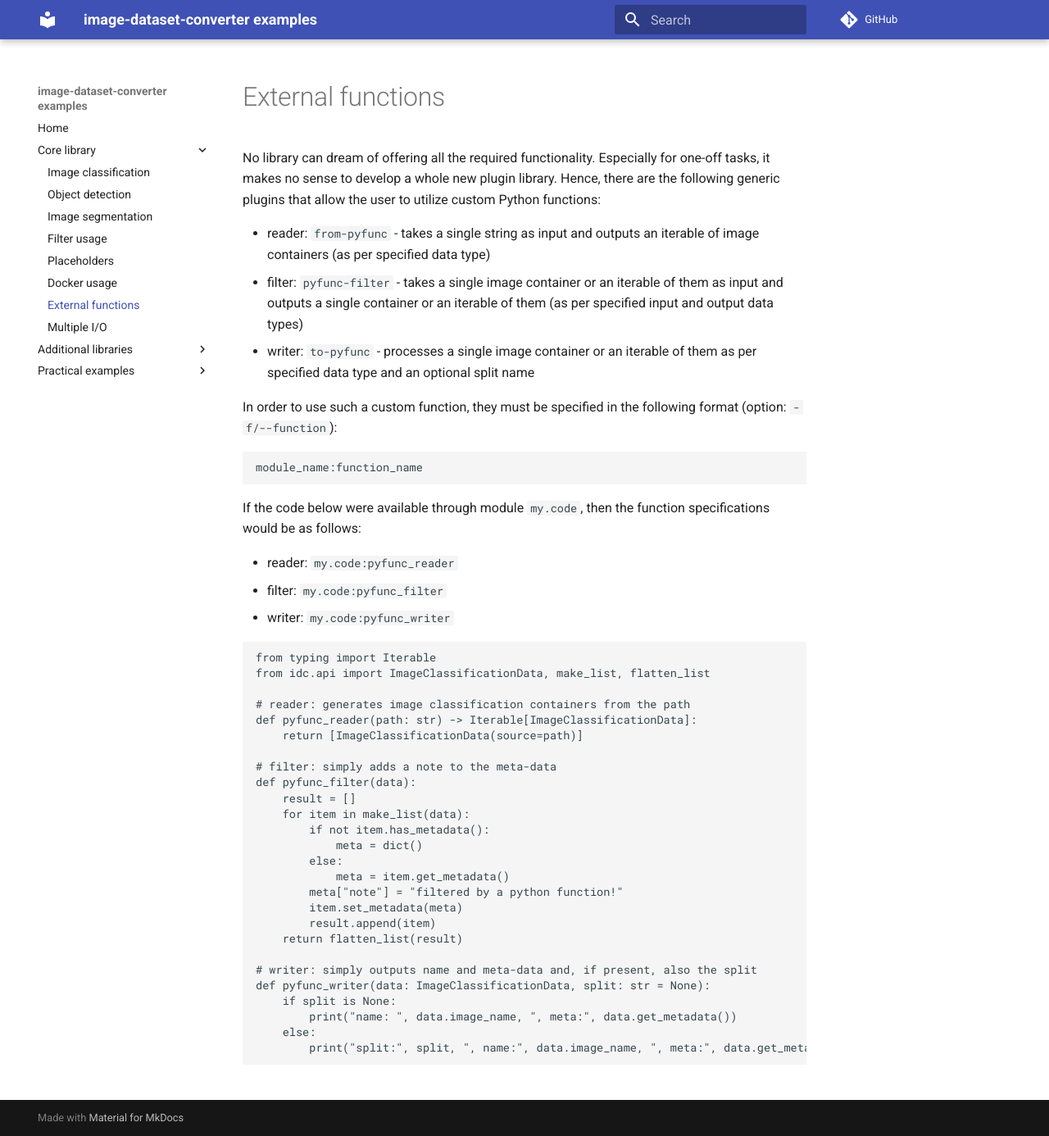
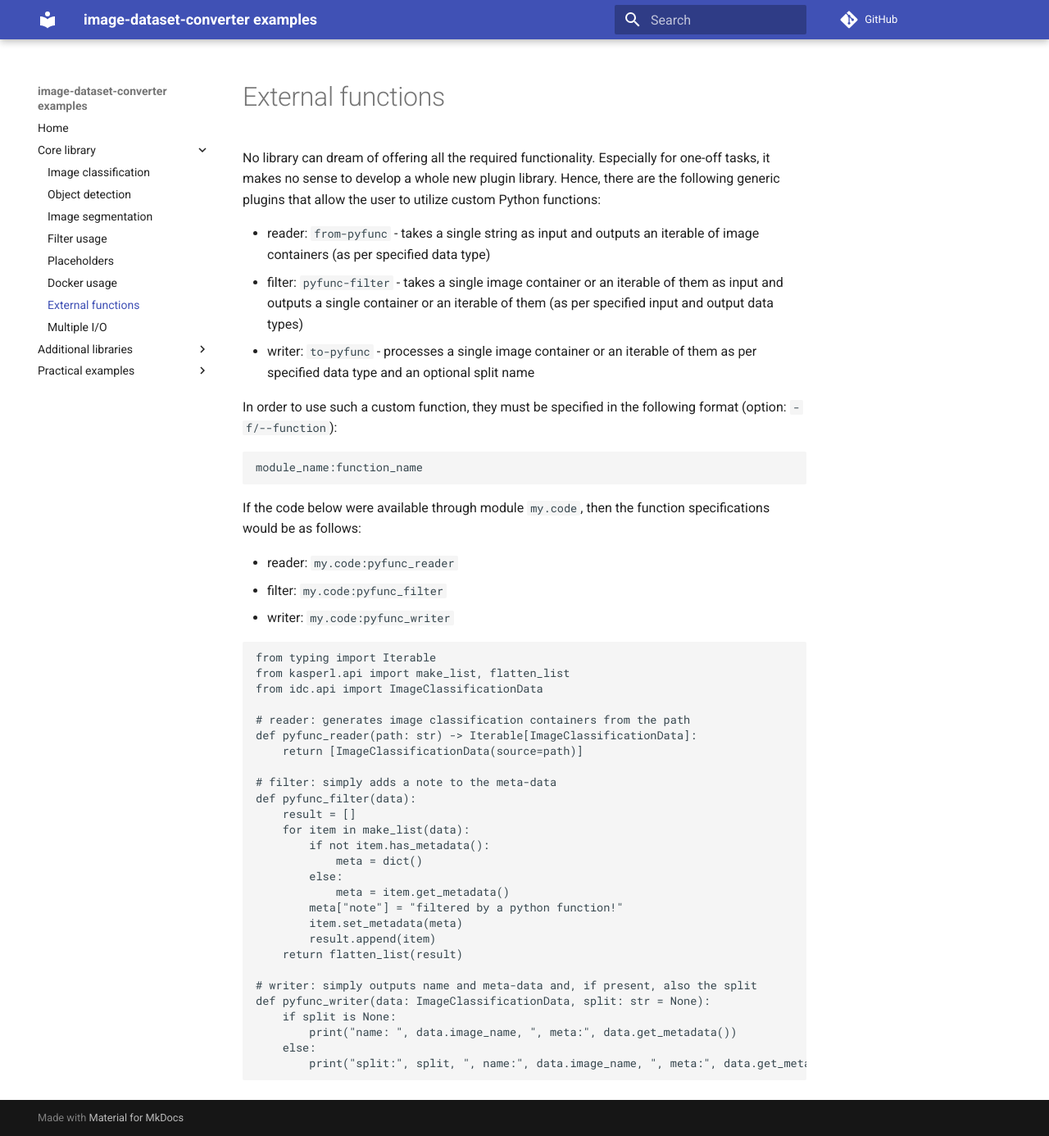
Before and after one commit to waikato-datamining/image-dataset-converter-examples, an MkDocs documentation site: the page built from docs/pyfunc.md, in a window 1280 px wide and 1386 px high. Shown: the whole window at 82% size. Built offline with MkDocs 1.6.1 and Material for MkDocs 9.7.7, drawn with Linux system fonts in a browser that asks for light colours; comment, search, counter and statistics services are not loaded.

Commit message:
moved generic code/plugins into kasperl library

````diff
--- a/docs/pyfunc.md
+++ b/docs/pyfunc.md
@@ -21,7 +21,8 @@ If the code below were available through module `my.code`, then the function spe
 
 ```python
 from typing import Iterable
-from idc.api import ImageClassificationData, make_list, flatten_list
+from kasperl.api import make_list, flatten_list
+from idc.api import ImageClassificationData
 
 # reader: generates image classification containers from the path
 def pyfunc_reader(path: str) -> Iterable[ImageClassificationData]:
````
